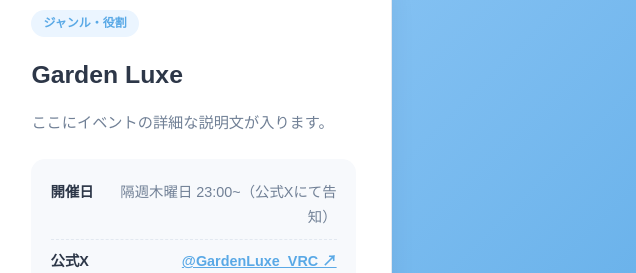
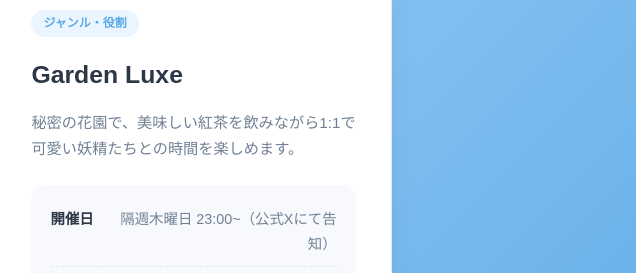
Before and after one commit to SORA-VRChat/My-Profile, a plain HTML site: page event-05-GardenLuxe.html in a window 1280 px wide. Shown: the part 144-417 px from the top of the page, 644-1280 px from the left. Drawn offline with Linux system fonts and the light colour scheme; a web font is replaced by a local one.

Commit message:
Update event-05-GardenLuxe.html

```diff
--- a/event-05-GardenLuxe.html
+++ b/event-05-GardenLuxe.html
@@ -40,7 +40,7 @@
           <span class="item-tag">ジャンル・役割</span>
           <h1>Garden Luxe</h1>
           <p class="detail-desc">
-            ここにイベントの詳細な説明文が入ります。
+            秘密の花園で、美味しい紅茶を飲みながら1:1で可愛い妖精たちとの時間を楽しめます。
           </p>
 
           <div class="meta-table">
```
